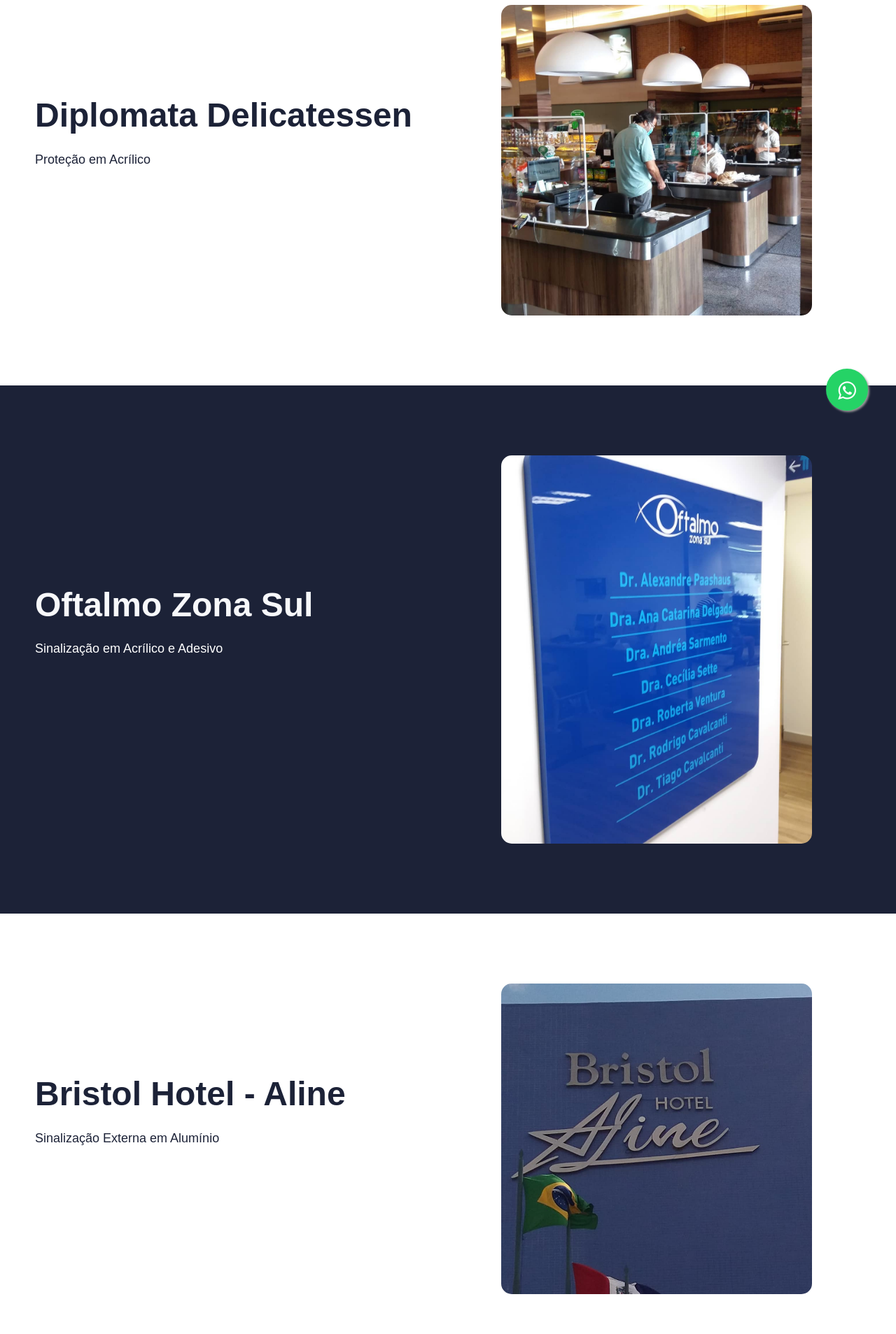
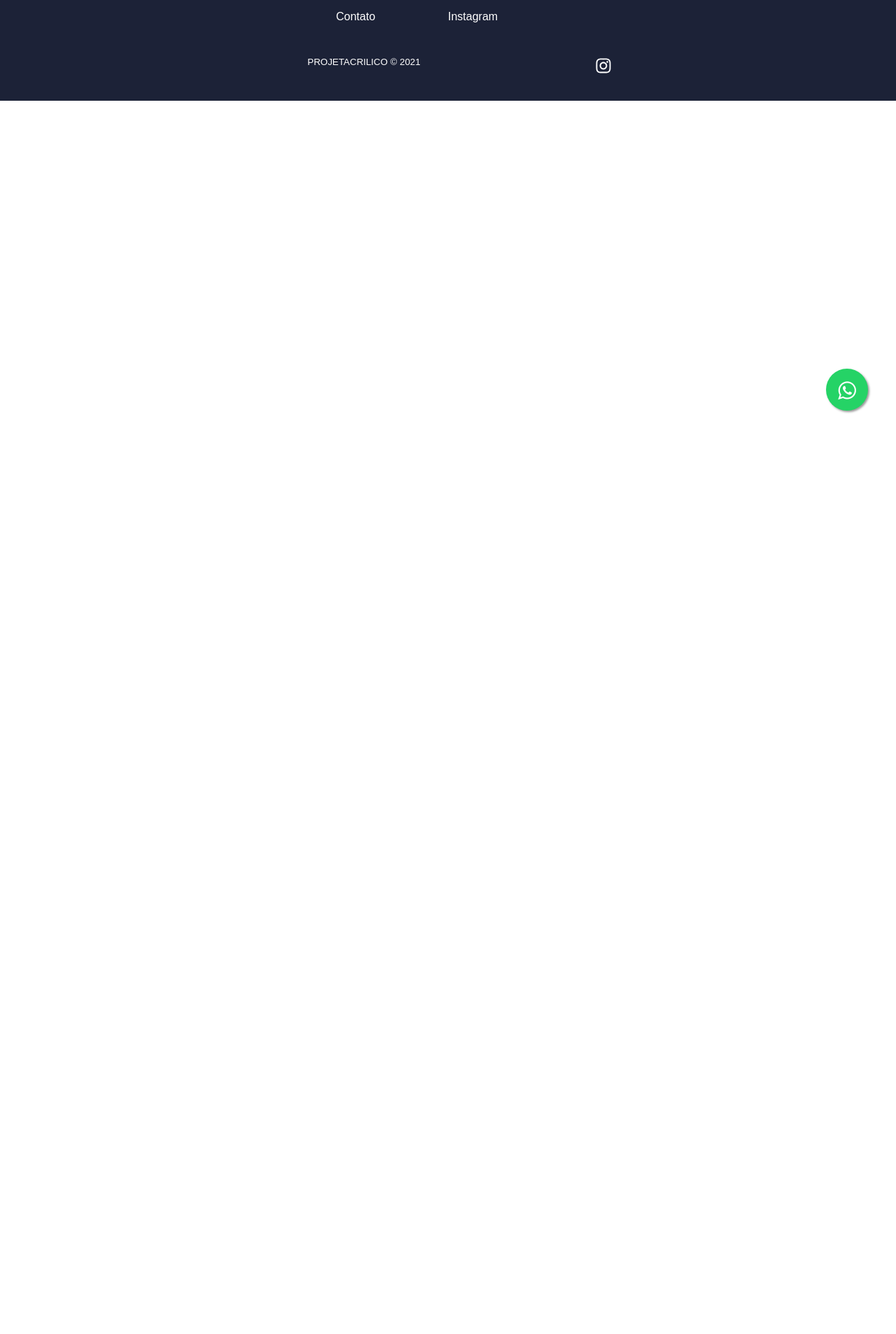
Before and after one commit to igorfrag/projeta-site, a React (Create React App) app: page /servicos in a window 1280 px wide. Shown: the part 173-2080 px from the top of the page at 70% size. After the commit the page ends 800 px from the top, so only its background shows below. Built offline with nearby package versions, Linux system fonts and the light colour scheme.

Commit message:
instagram widget on services page

```diff
--- a/package.json
+++ b/package.json
@@ -8,6 +8,7 @@
     "@testing-library/user-event": "^12.8.3",
     "react": "^17.0.2",
     "react-dom": "^17.0.2",
+    "react-elfsight-widget": "^1.0.0",
     "react-icons": "^4.2.0",
     "react-router-dom": "^5.2.0",
     "react-scripts": "4.0.3",
--- a/src/components/pages/Servicos/Data.js
+++ /dev/null
@@ -1,32 +0,0 @@
-export const homeObjOne = {
-  lightBg: true,
-  lightText: false,
-  lightTextDesc: false,
-  headline: 'Diplomata Delicatessen',
-  description: 'Proteção em Acrílico',
-  imgStart: '',
-  img: 'images/diplomata.jpg',
-  alt: 'Diplomata Delicatessen',
-};
-
-export const homeObjTwo = {
-  lightBg: false,
-  lightText: true,
-  lightTextDesc: true,
-  headline: 'Oftalmo Zona Sul',
-  description: 'Sinalização em Acrílico e Adesivo',
-  imgStart: '',
-  img: 'images/oftalmozs.jpg',
-  alt: 'Diplomata Delicatessen',
-};
-
-export const homeObjThree = {
-  lightBg: true,
-  lightText: false,
-  lightTextDesc: false,
-  headline: 'Bristol Hotel - Aline',
-  description: 'Sinalização Externa em Alumínio',
-  imgStart: '',
-  img: 'images/bristolaline.jpg',
-  alt: 'Bristol Hotel',
-};
--- /dev/null
+++ b/src/components/pages/Servicos/Servicos.css
@@ -0,0 +1,5 @@
+.instagram-widget-container {
+  display: flex;
+  justify-content: center;
+  background-color: #1c2237;
+}
--- a/src/components/pages/Servicos/Servicos.js
+++ b/src/components/pages/Servicos/Servicos.js
@@ -1,13 +1,13 @@
 import React from 'react';
-import ServiceSection from '../../ServiceSection';
-import { homeObjOne, homeObjTwo, homeObjThree } from './Data.js';
+import { ElfsightWidget } from 'react-elfsight-widget';
+import './Servicos.css';
 
 function Servicos() {
   return (
     <>
-      <ServiceSection {...homeObjOne} />
-      <ServiceSection {...homeObjTwo} />
-      <ServiceSection {...homeObjThree} />
+      <div className='instagram-widget-container'>
+        <ElfsightWidget widgetID='52b02c4c-2a91-4fc5-9200-3e15c162ed31' />
+      </div>
     </>
   );
 }
```
Also changed, not shown: 1 other file (tests, documents, lock files or other folders).
